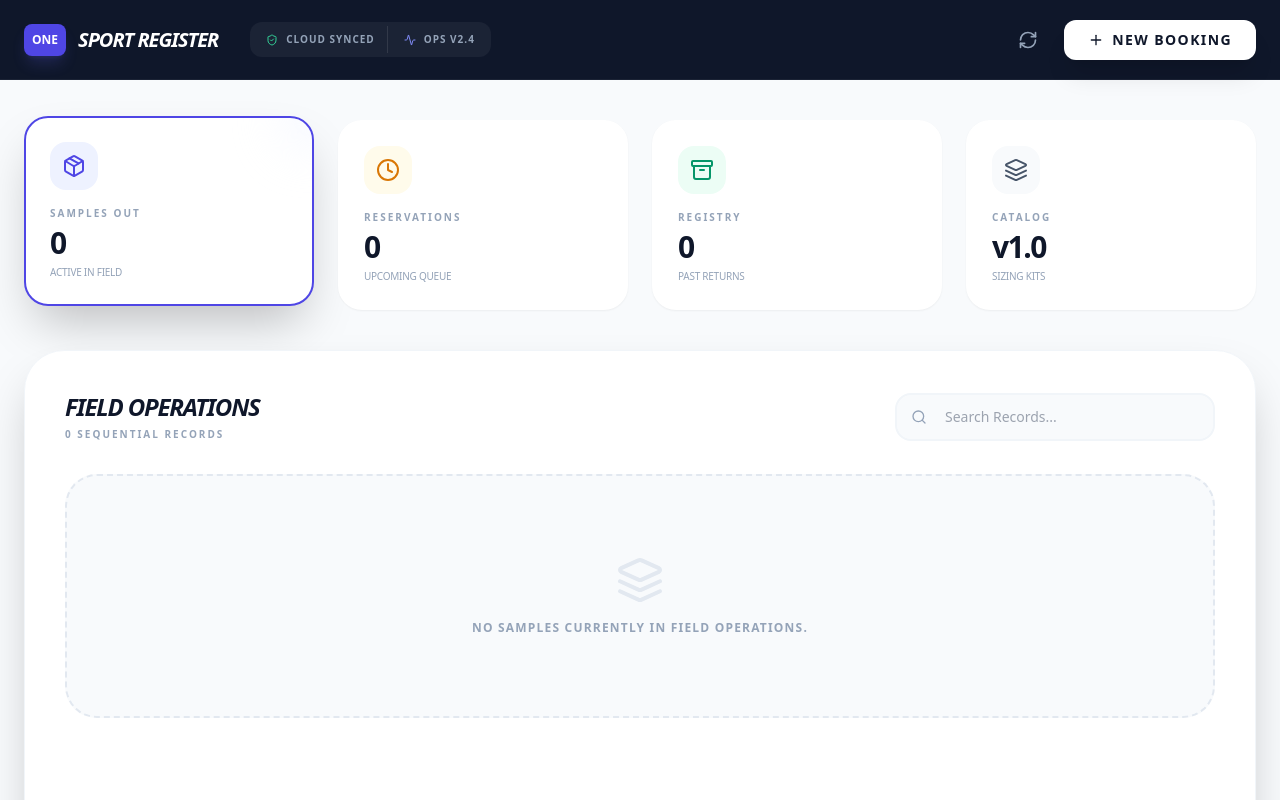
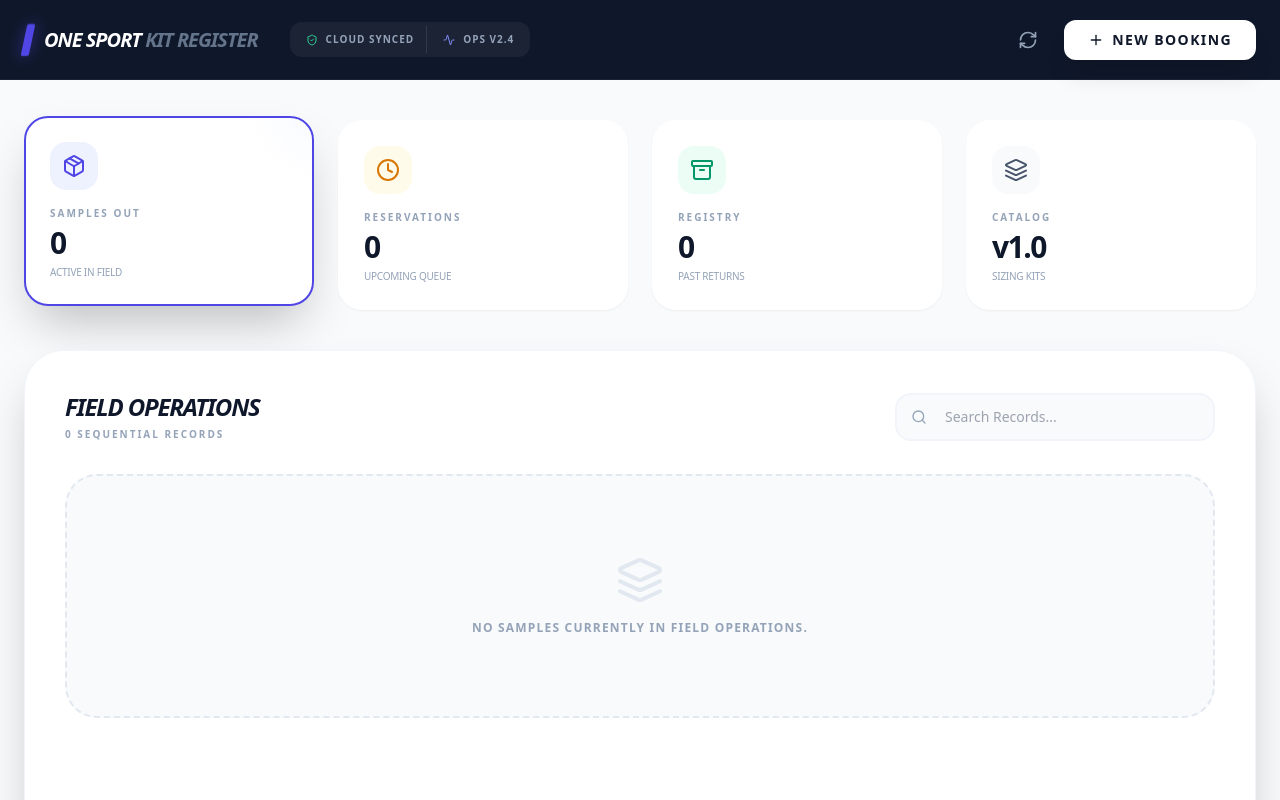
Before and after one commit to onesportapparel/one-sport-sample-register, a React (Vite) app: page / in a window 1280 px wide. Shown: the top 800 px of the page. Built offline with nearby package versions, Linux system fonts and the light colour scheme.

Commit message:
Add files via upload

```diff
--- a/App.tsx
+++ b/App.tsx
@@ -92,8 +92,10 @@ const App: React.FC = () => {
       <header className="bg-slate-900 text-white sticky top-0 z-50 px-6 h-20 flex items-center justify-between border-b border-white/5 backdrop-blur-md">
         <div className="flex items-center gap-8">
           <div className="flex items-center gap-3 cursor-pointer group" onClick={() => setView('DASHBOARD')}>
-            <div className="bg-indigo-600 text-white font-black p-2 rounded-lg text-xs transform group-hover:rotate-6 transition-transform shadow-lg shadow-indigo-500/20">ONE</div>
-            <h1 className="text-xl font-black tracking-tighter uppercase italic">Sport Register</h1>
+            <div className="w-2 h-8 bg-indigo-600 rounded-sm -skew-x-12 group-hover:bg-indigo-500 transition-colors shadow-[0_0_15px_rgba(79,70,229,0.5)]"></div>
+            <h1 className="text-xl font-black tracking-tighter uppercase italic">
+              One Sport <span className="text-slate-500">Kit Register</span>
+            </h1>
           </div>
 
           <nav className="hidden lg:flex items-center gap-1 bg-white/5 p-1 rounded-xl">
--- a/index.html
+++ b/index.html
@@ -4,7 +4,7 @@
   <head>
     <meta charset="UTF-8" />
     <meta name="viewport" content="width=device-width, initial-scale=1.0" />
-    <title>ONE SPORT SAMPLE REGISTER</title>
+    <title>ONE SPORT KIT REGISTER</title>
     <link rel="preconnect" href="https://fonts.googleapis.com">
     <link rel="preconnect" href="https://fonts.gstatic.com" crossorigin>
     <link href="https://fonts.googleapis.com/css2?family=Inter:wght@400;500;600;700;800;900&display=swap" rel="stylesheet">
@@ -50,7 +50,9 @@
     "react/": "https://esm.sh/react@^19.2.3/",
     "vite": "https://esm.sh/vite@^7.3.0",
     "@vitejs/plugin-react": "https://esm.sh/@vitejs/plugin-react@^5.1.2",
-    "lucide-react": "https://esm.sh/lucide-react@^0.454.0"
+    "lucide-react": "https://esm.sh/lucide-react@^0.454.0",
+    "@azure/cosmos": "https://esm.sh/@azure/cosmos@^4.9.0",
+    "@azure/functions": "https://esm.sh/@azure/functions@^4.10.0"
   }
 }
 </script>
--- a/metadata.json
+++ b/metadata.json
@@ -1,5 +1,6 @@
+
 {
-  "name": "ONE SPORT SAMPLE REGISTER",
+  "name": "ONE SPORT KIT REGISTER",
   "description": "A comprehensive sizing kit management system for tracking bookings, collections, deliveries, and returns.",
   "requestFramePermissions": []
 }
--- a/package.json
+++ b/package.json
@@ -1,6 +1,6 @@
 
 {
-  "name": "one-sport-sample-register",
+  "name": "one-sport-kit-register",
   "private": true,
   "version": "1.0.0",
   "type": "module",
```
Also changed, not shown: 1 other file (tests, documents, lock files or other folders).
